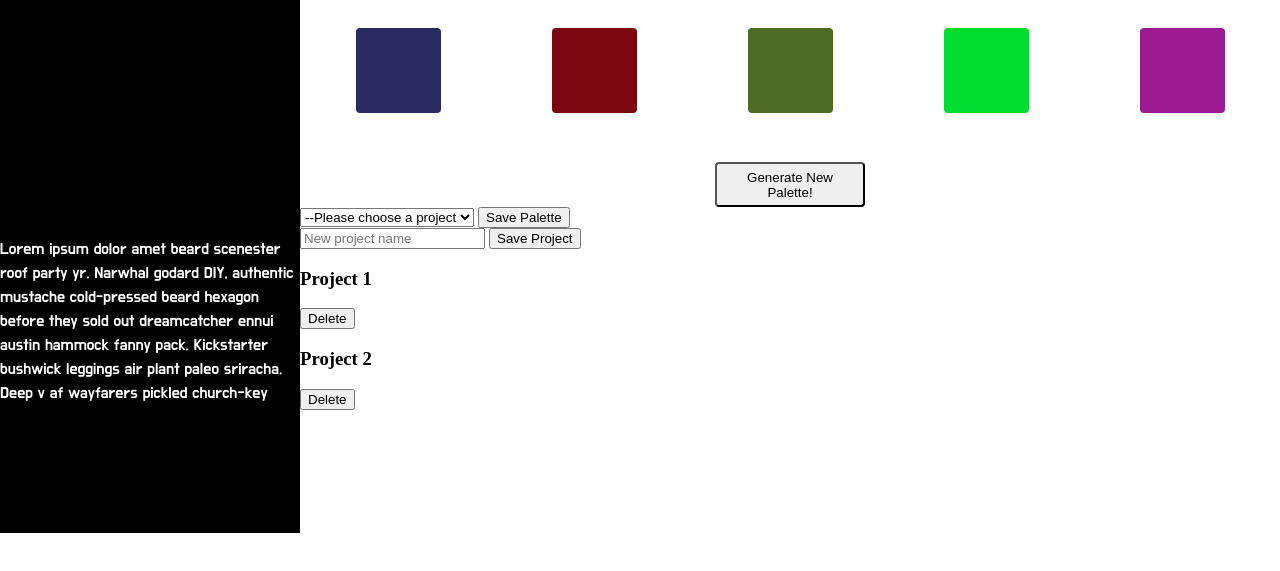
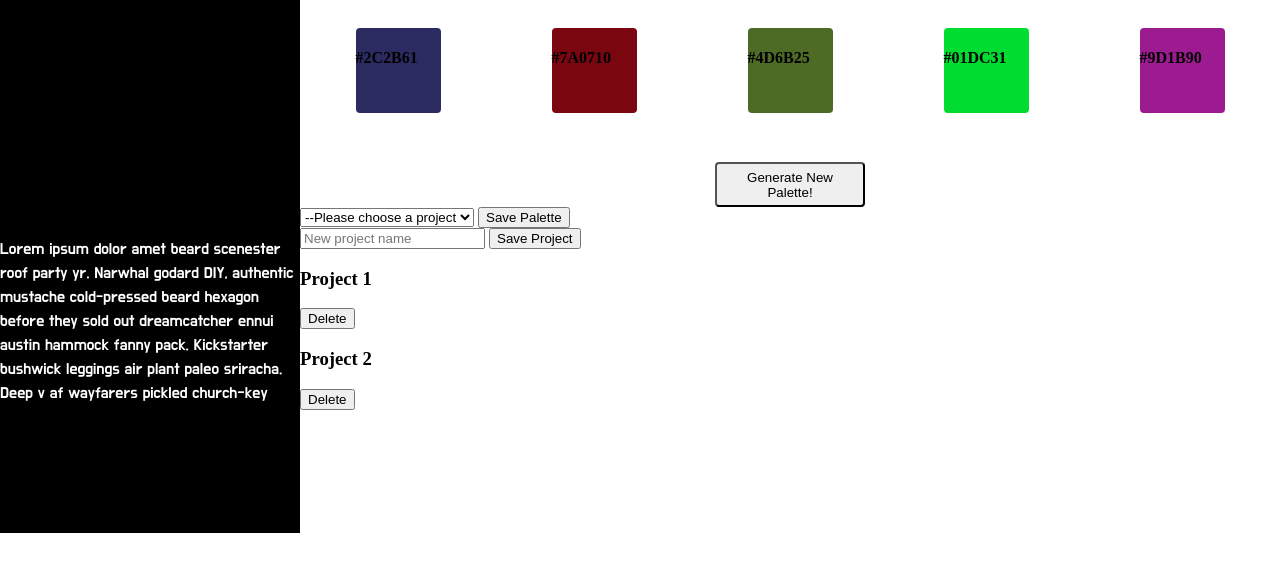
Before and after one commit to marcusp619/palette-picker, a website: page public/index.html in a window 1280 px wide. Shown: the part 267-838 px from the top of the page. Drawn offline with Linux system fonts and the light colour scheme.

```diff
--- a/package.json
+++ b/package.json
@@ -4,7 +4,8 @@
   "description": "",
   "main": "index.js",
   "scripts": {
-    "test": "echo \"Error: no test specified\" && exit 1"
+    "test": "echo \"Error: no test specified\" && exit 1",
+    "start": ""
   },
   "keywords": [],
   "author": "",
--- a/public/index.html
+++ b/public/index.html
@@ -19,11 +19,21 @@
     </header>
     <section class="palette-section">
       <div class="palette-container">
-        <div class="palette-squares"></div>
-        <div class="palette-squares"></div>
-        <div class="palette-squares"></div>
-        <div class="palette-squares"></div>
-        <div class="palette-squares"></div>
+        <div class="palette-squares">
+          <h4></h4>
+        </div>
+        <div class="palette-squares">
+          <h4></h4>
+        </div>
+        <div class="palette-squares">
+          <h4></h4>
+        </div>
+        <div class="palette-squares">
+          <h4></h4>
+        </div>
+        <div class="palette-squares">
+          <h4></h4>
+        </div>
       </div>
       <form>
         <button class="generate-btn">Generate New Palette!</button>
@@ -45,7 +55,8 @@
             <div class="gradient-palette"></div>
           </section>
           <section class="color-palette">
-            <div class="palette-squares--sm"></div>
+            <div class="palette-squares--sm">
+            </div>
             <div class="palette-squares--sm"></div>
             <div class="palette-squares--sm"></div>
             <div class="palette-squares--sm"></div>
--- a/public/js/scripts.js
+++ b/public/js/scripts.js
@@ -13,7 +13,7 @@
     }
 
     return hexNum.join('');
-  };
+  }
 
   findNewColor() {
     const activeColors = document.querySelectorAll('.palette-squares');
@@ -25,21 +25,21 @@
     console.log(newColors);
 
     activeColors.forEach((color, i) => {
-      color.setAttribute('style', `background-color:${newColors[i]}`)
-      console.log(color.parentElement.childNodes[0])
-    })
+      color.setAttribute('style', `background-color:${newColors[i]}`);
+      color.childNodes[1].innerText = newColors[i];
+    });
     return newColors;
-  };
+  }
 
-  addProject(project){};
+  addProject(project) {}
 
-  addPalette(palette){};
+  addPalette(palette) {}
 
-  deletePalette(palette){};
+  deletePalette(palette) {}
 
-  toggleFreeze(event){
+  toggleFreeze(event) {
     //toggle class active or disable
-  };
+  }
 }
 
 const newUser = new ColorPicker();
```
Also changed, not shown: knexfile.js (+12 -4 lines), 1 other file.
